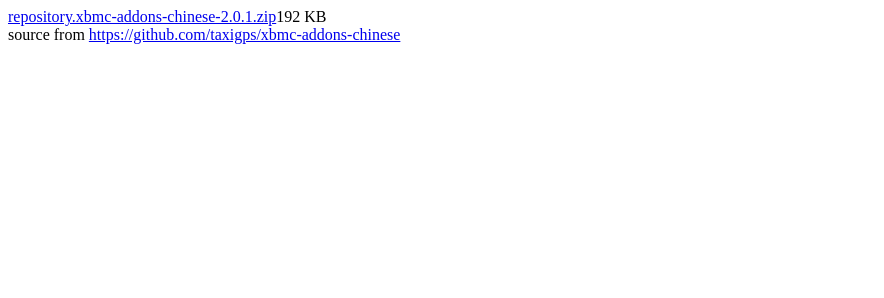
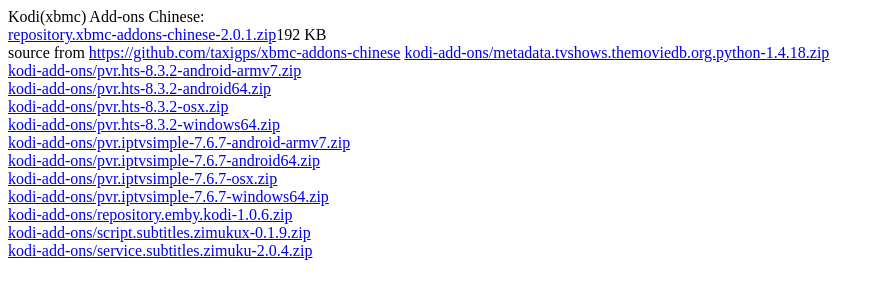
Before and after one commit to seanfong/seanfong.github.io, a plain HTML site: page kodi-add-ons/index.html in a window 1280 px wide. Shown: the whole page, without its empty margins (0-884 px from the left). Drawn offline with Linux system fonts and the light colour scheme.

Commit message:
Update index.html

```diff
--- a/kodi-add-ons/index.html
+++ b/kodi-add-ons/index.html
@@ -1,2 +1,15 @@
+Kodi(xbmc) Add-ons Chinese:</br>
 <a href="repository.xbmc-addons-chinese-2.0.1.zip">repository.xbmc-addons-chinese-2.0.1.zip</a><td>192 KB</td></br>
 source from <a href="https://github.com/taxigps/xbmc-addons-chinese">https://github.com/taxigps/xbmc-addons-chinese</a>
+<a href="kodi-add-ons/metadata.tvshows.themoviedb.org.python-1.4.18.zip">kodi-add-ons/metadata.tvshows.themoviedb.org.python-1.4.18.zip</a></br>
+<a href="kodi-add-ons/pvr.hts-8.3.2-android-armv7.zip">kodi-add-ons/pvr.hts-8.3.2-android-armv7.zip</a></br>
+<a href="kodi-add-ons/pvr.hts-8.3.2-android64.zip">kodi-add-ons/pvr.hts-8.3.2-android64.zip</a></br>
+<a href="kodi-add-ons/pvr.hts-8.3.2-osx.zip">kodi-add-ons/pvr.hts-8.3.2-osx.zip</a></br>
+<a href="kodi-add-ons/pvr.hts-8.3.2-windows64.zip">kodi-add-ons/pvr.hts-8.3.2-windows64.zip</a></br>
+<a href="kodi-add-ons/pvr.iptvsimple-7.6.7-android-armv7.zip">kodi-add-ons/pvr.iptvsimple-7.6.7-android-armv7.zip</a></br>
+<a href="kodi-add-ons/pvr.iptvsimple-7.6.7-android64.zip">kodi-add-ons/pvr.iptvsimple-7.6.7-android64.zip</a></br>
+<a href="kodi-add-ons/pvr.iptvsimple-7.6.7-osx.zip">kodi-add-ons/pvr.iptvsimple-7.6.7-osx.zip</a></br>
+<a href="kodi-add-ons/pvr.iptvsimple-7.6.7-windows64.zip">kodi-add-ons/pvr.iptvsimple-7.6.7-windows64.zip</a></br>
+<a href="kodi-add-ons/repository.emby.kodi-1.0.6.zip">kodi-add-ons/repository.emby.kodi-1.0.6.zip</a></br>
+<a href="kodi-add-ons/script.subtitles.zimukux-0.1.9.zip">kodi-add-ons/script.subtitles.zimukux-0.1.9.zip</a></br>
+<a href="kodi-add-ons/service.subtitles.zimuku-2.0.4.zip">kodi-add-ons/service.subtitles.zimuku-2.0.4.zip</a></br>
```
